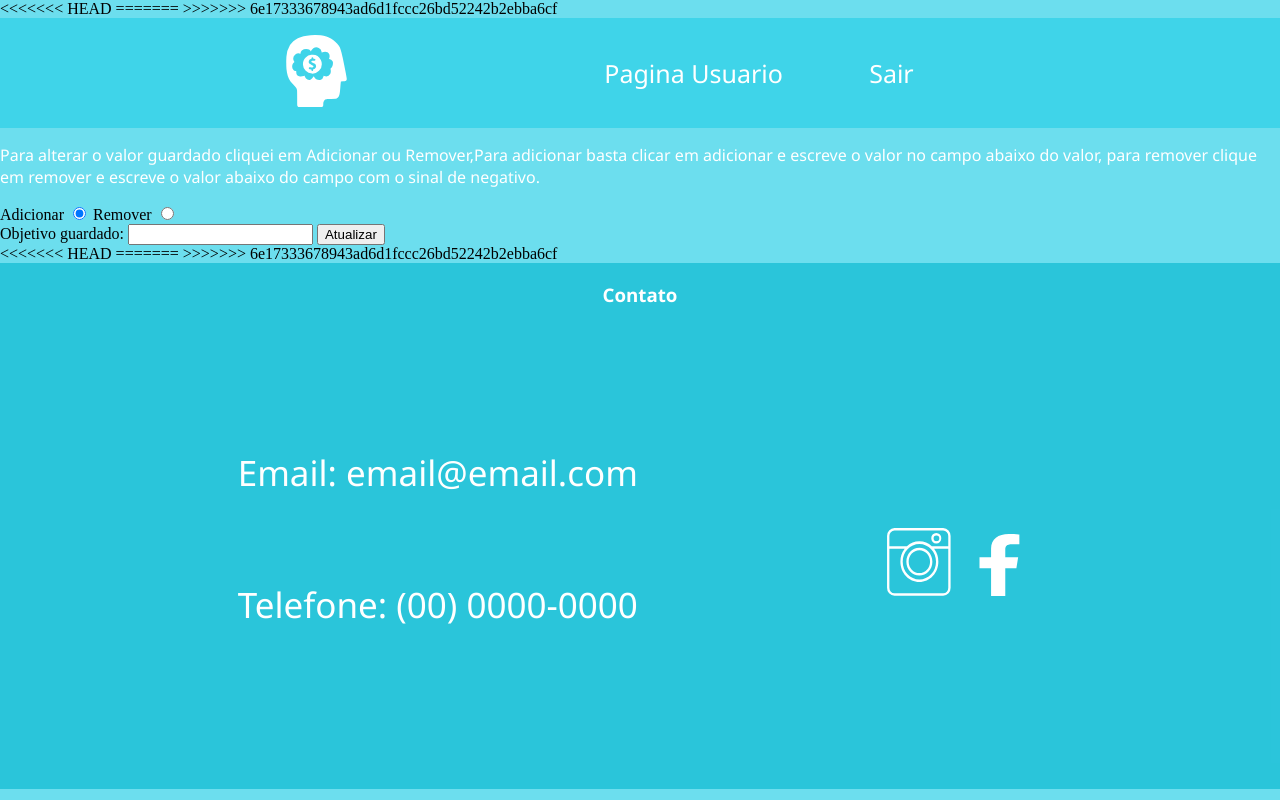
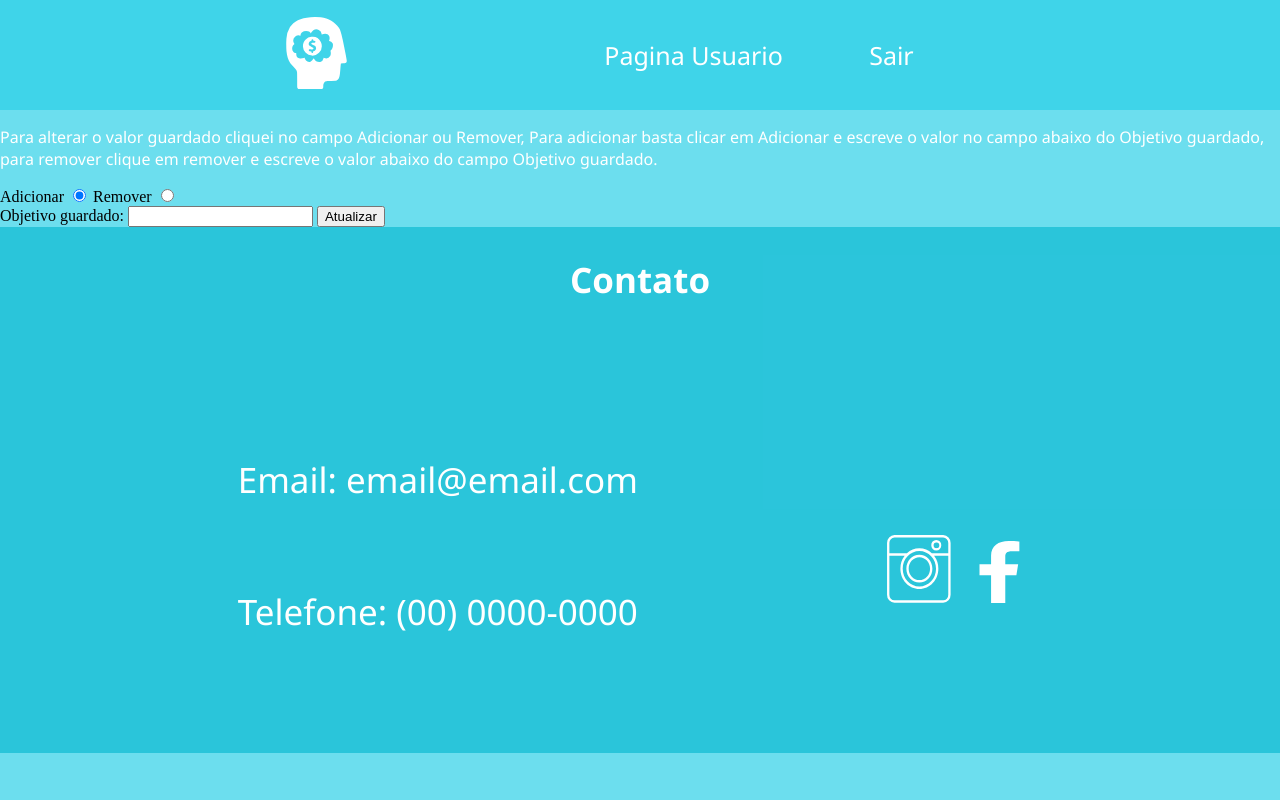
Before and after one commit to cleidianeloy/CarteiraDeSonhos, a PHP site: page /atualiza.php in a window 1280 px wide. Run offline with PHP 8.4, Linux system fonts and the light colour scheme; some libraries are stand-ins or nearby versions.

Commit message:
tratamento nos erros

```diff
--- a/codigos/php/atualiza.php
+++ b/codigos/php/atualiza.php
@@ -1,4 +1,5 @@
-<?php session_cache_expire(60);
+<?php
+session_cache_expire(60);
 session_start();
 
 require_once "funcoes/funcoes.inc.php";
@@ -9,15 +10,11 @@ require_once "funcoes/funcoes.inc.php";
 	<meta charset="utf-8"/>
 	<title>Atualiza Meta</title>
 	<link rel="stylesheet" href="../css/style.css">
-<<<<<<< HEAD
-	<script src="https://ajax.googleapis.com/ajax/libs/jquery/3.6.0/jquery.min.js"></script> <!--carrega o jQuery-->
-	<script src="../javascript/jquery-maskmoney-master/src/jquery.maskMoney.js"></script> <!--carrega o plugin da máscara. Estou enviando o pacote em anexo-->
-=======
 	<link rel="shortcut icon" href="../../midias/imagem/logo.svg" type="image/x-icon" />
 	<script src="https://ajax.googleapis.com/ajax/libs/jquery/3.6.0/jquery.min.js"></script> <!--carrega o jQuery-->
 	<script src="../javascript/jquery-maskmoney-master/src/jquery.maskMoney.js"></script> <!--carrega o plugin da máscara. Estou enviando o pacote em anexo-->
 	<script type="text/javascript" src= "../javascript/functions.js"></script>
->>>>>>> 6e17333678943ad6d1fccc26bd52242b2ebba6cf
+
 </head>
 <body>
 			<header class="menu">
@@ -40,7 +37,7 @@ require_once "funcoes/funcoes.inc.php";
 		</header>
 
 		<section class="atualizar">
-		<p>Para alterar o valor guardado cliquei em Adicionar ou Remover,Para adicionar basta clicar em adicionar e escreve o valor no campo abaixo do valor, para remover clique em remover e escreve o valor abaixo do campo com o sinal de negativo.</p>
+		<p>Para alterar o valor guardado cliquei no campo Adicionar ou Remover, Para adicionar basta clicar em Adicionar e escreve o valor no campo abaixo do Objetivo guardado, para remover clique em remover e escreve o valor abaixo do campo Objetivo guardado.</p>
 			<div class="atualizar-valores">
 				 <form method="POST">
 					<div>
@@ -55,7 +52,6 @@ require_once "funcoes/funcoes.inc.php";
 						<button type="submit" name="atualizar-meta">Atualizar</button>
 					</div>
 				 </form>
-<<<<<<< HEAD
 				 <script src="../javascript/formata-moeda.js"></script>
 				 <script type="text/javascript">
 				 	function trocaMin(){
@@ -69,10 +65,7 @@ require_once "funcoes/funcoes.inc.php";
 				 		x.setAttribute("min", -999999999999999);
 				 	}
 				 </script>
-=======
 				 <script src="../javascript/formata-moeda.js"></script>		<!--carrega o arquivo de formatação da máscara-->
-
->>>>>>> 6e17333678943ad6d1fccc26bd52242b2ebba6cf
 				 <?php
 				 	if(isset($_POST["atualizar-meta"])){
 				 		cadastrarHistorico();
@@ -83,7 +76,7 @@ require_once "funcoes/funcoes.inc.php";
 
 		<section class="footer">
 			<div  class="container">
-				<h3>Contato</h3>
+				<h1>Contato</h1>
 				<div class="contato">
 					<div>
 						<p>Email:  email@email.com</p>
--- a/codigos/php/banco/classe-metas.inc.php
+++ b/codigos/php/banco/classe-metas.inc.php
@@ -85,7 +85,7 @@ class Metas
 				</div>
 			</div>
 			<span class='btn-cadastre'>
-				<button class='historico' name='historico'><a href='historico.php?meta=$id'>Histórico</a></button>
+				<button name='historico'><a href='historico.php?meta=$id'>Histórico</a></button>
 				<button class='apagar' name='apagar'><a href='paginaUsuario.php?apagar=$id'>Apagar</a></button>
 				<button class='atualizar' name='atualizar'><a href='atualiza.php?atualizaValor=$id'>Atualizar</a></button>
 			</span>
--- a/codigos/php/funcoes/funcoes.inc.php
+++ b/codigos/php/funcoes/funcoes.inc.php
@@ -28,7 +28,7 @@ $usuario  = new Usuario();
 			header("Location: paginaUsuario.php");
 		}else
 		{
-			echo("algo deu errado, tente de novo<br>");
+			echo("Algo deu errado, tente novamente");
 		}
 	$banco->desconectar($conexao); //desconecta do banco
 }
@@ -124,11 +124,9 @@ function cadastrarMeta(){
 	$banco->abrirBanco($conexao);
 	$banco->definirCharset($conexao);
 	$banco->criarTabelas($conexao);
-
 	$meta  = new Metas();
-		$meta->receberDadosFormulario($conexao);
-		$meta->cadastrar($conexao, $banco->nomeDaTabela2);
-		echo("<p> Dados cadastrado com sucesso no banco de dados.</p>");
+	$meta->receberDadosFormulario($conexao);
+	$meta->cadastrar($conexao, $banco->nomeDaTabela2);
 	$banco->desconectar($conexao);
 }
 function mostraMetas(){
--- a/codigos/php/home.php
+++ b/codigos/php/home.php
@@ -37,11 +37,12 @@ require_once "funcoes/funcoes.inc.php";
 					<button type="submit" name="login">Login</button>
 
 				</form>
+				<p>
 				<?php
 					if(isset($_POST["login"])){
 				 		login();
 				}?>
-
+				</p>
 				<div class="cadastro-esqueci">
 					<a href="cadastro.php">Clique aqui caso não tenha cadastro</a><br>
 					<!--<a href="esqueciSenha.php">	Esqueci minha senha</a> -->
@@ -88,7 +89,7 @@ require_once "funcoes/funcoes.inc.php";
 				<h1>Contato</h1>
 				<div class="contato">
 					<div>
-						<p><span>Email:</span>  email@email.com</p>
+						<p><span>Email:</span>  contato@carteiradossonhos.com</p>
 						<p><span>Telefone:</span>   (00) 0000-0000 </p>
 					</div>
 					<div>
```
Also changed, not shown: codigos/css/style.css (+13 -3 lines), codigos/php/cadastro.php (+5 -4 lines), codigos/php/paginaUsuario.php (+10 -6 lines).
